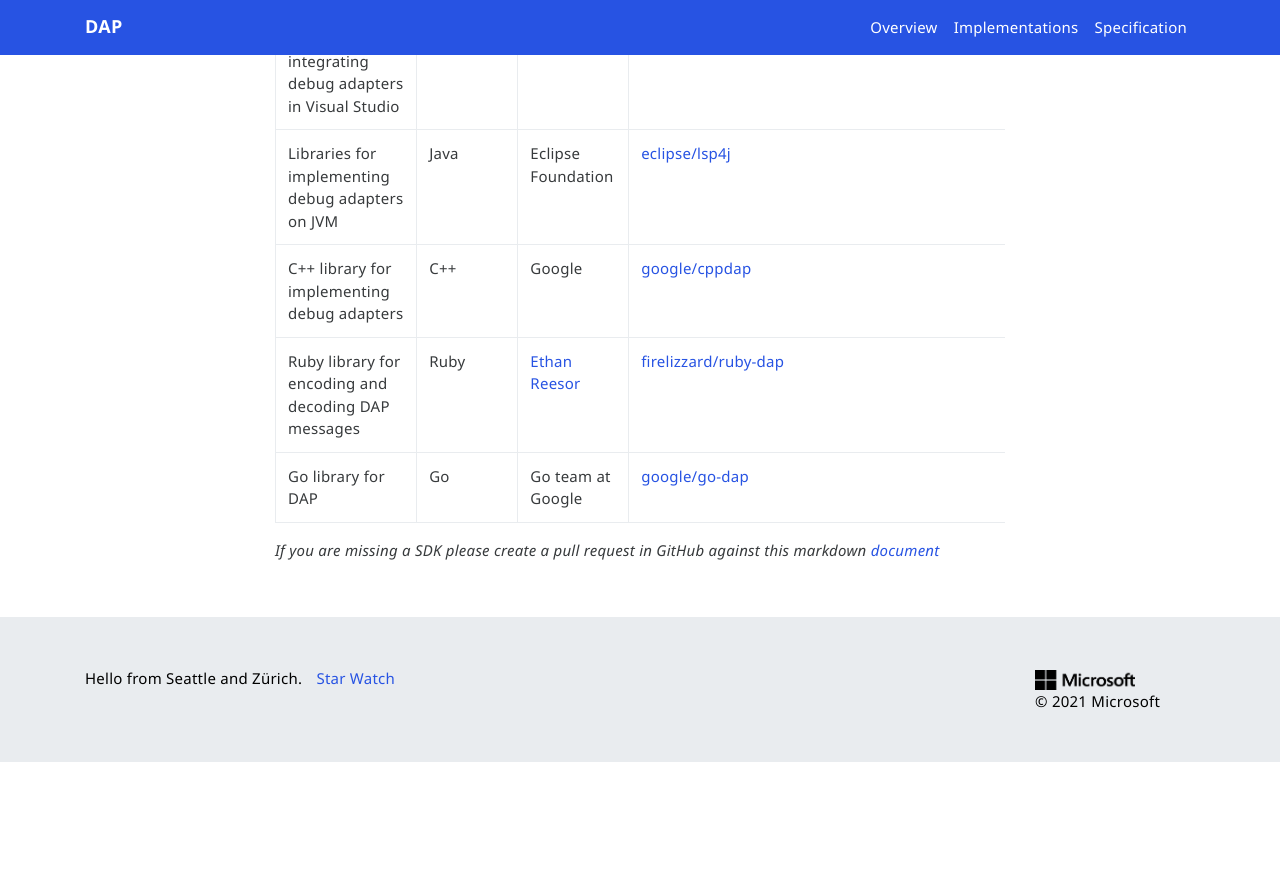
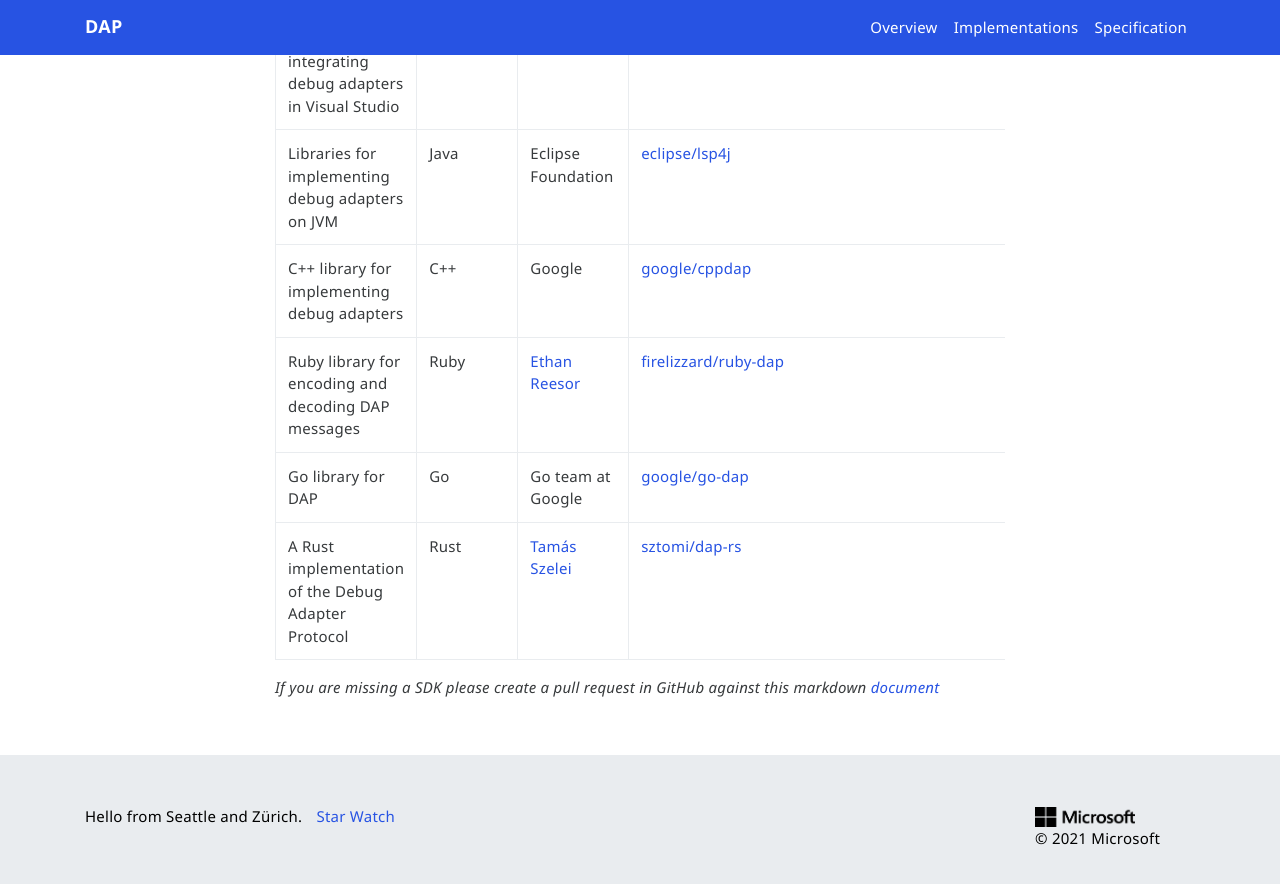
Before and after one commit to microsoft/debug-adapter-protocol, a Jekyll site: the page built from _implementors/sdks.md, in a window 1280 px wide and 900 px high, scrolled down 734 px. Shown: the top 884 px of the window. Built offline with Jekyll 4.4.1, drawn with Linux system fonts in a browser that asks for light colours; nearby versions of some CDN libraries; comment, search, counter and statistics services are not loaded; before the commit the page ends 1496 px from its top, so only the background shows below that.

Commit message:
Update sdks.md - include dap-rs

```diff
--- a/_implementors/sdks.md
+++ b/_implementors/sdks.md
@@ -18,6 +18,7 @@
 | C++ library for implementing debug adapters | C++ | Google | [google/cppdap](https://github.com/google/cppdap)
 | Ruby library for encoding and decoding DAP messages | Ruby | [Ethan Reesor](https://gitlab.com/firelizzard) | [firelizzard/ruby-dap](https://gitlab.com/firelizzard/ruby-dap)
 | Go library for DAP | Go | Go team at Google | [google/go-dap](https://github.com/google/go-dap)
+| A Rust implementation of the Debug Adapter Protocol | Rust | [Tamás Szelei](https://github.com/sztomi) | [sztomi/dap-rs](https://github.com/sztomi/dap-rs)
 {: .table .table-bordered .table-responsive}
 
 *If you are missing a SDK please create a pull request in GitHub against this markdown [document](https://github.com/Microsoft/debug-adapter-protocol/blob/gh-pages/_implementors/sdks.md)*
```
